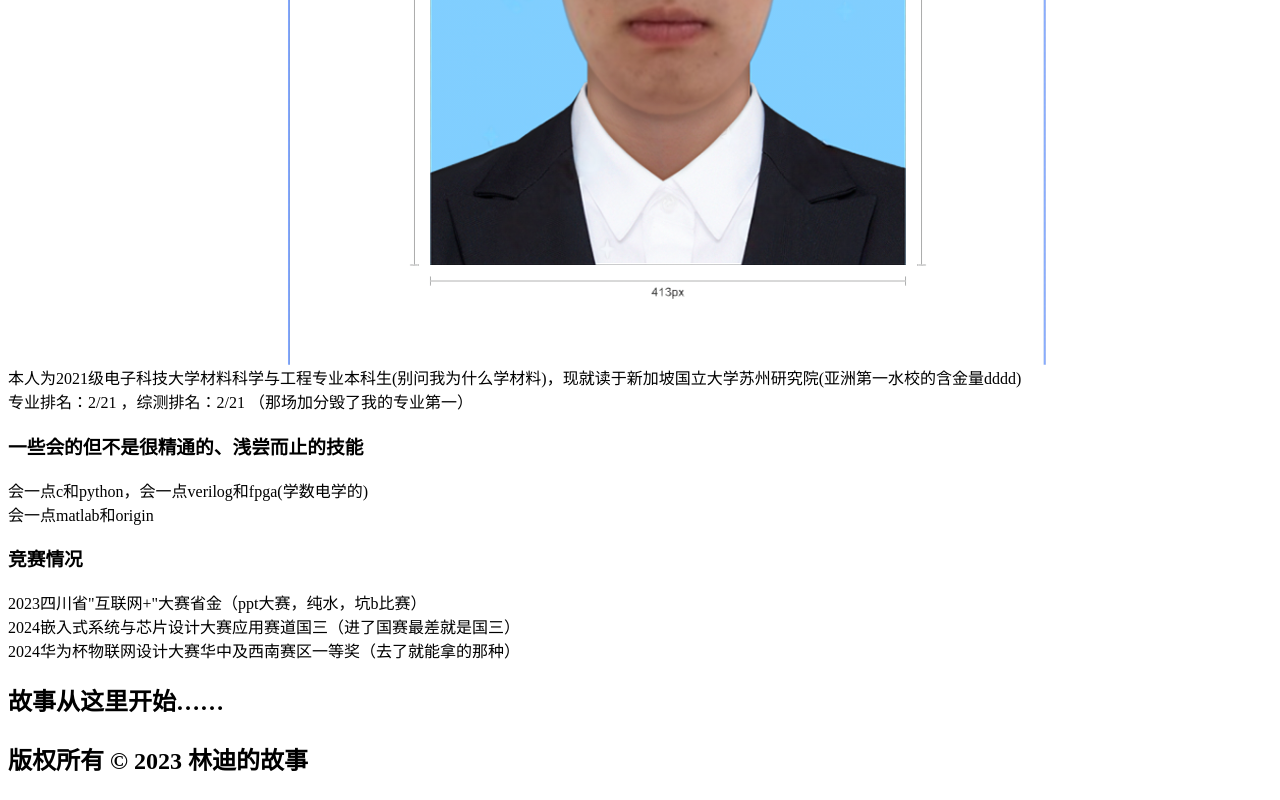
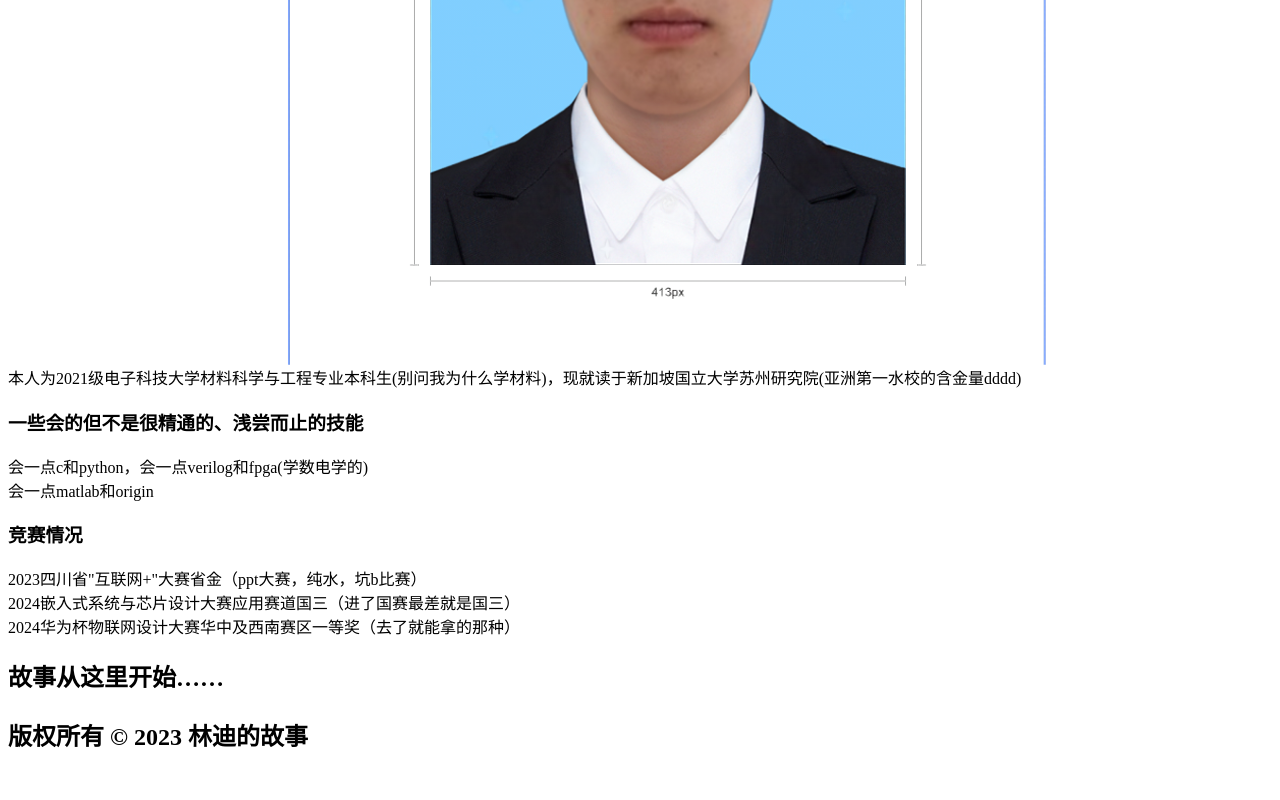
Before and after one commit to RickSANG/RickSANG, a plain HTML site: page index.html in a window 1280 px wide. Shown: the part 675-1475 px from the top of the page. After the commit the page ends 1451 px from the top, so only its background shows below. Drawn offline with Linux system fonts and the light colour scheme.

Commit message:
Update index.html

```diff
--- a/index.html
+++ b/index.html
@@ -4,7 +4,6 @@
 <h2>关于我</h2>
 <img src="images/MYportrait.png" alt="Myportraitimage" /><br>
 <text>本人为2021级电子科技大学材料科学与工程专业本科生(别问我为什么学材料)，现就读于新加坡国立大学苏州研究院(亚洲第一水校的含金量dddd)<br>
-专业排名：2/21 ，综测排名：2/21 （那场加分毁了我的专业第一）
 </text>
 <h3>一些会的但不是很精通的、浅尝而止的技能</h3>
 <text>会一点c和python，会一点verilog和fpga(学数电学的)<br>会一点matlab和origin</text>
```
